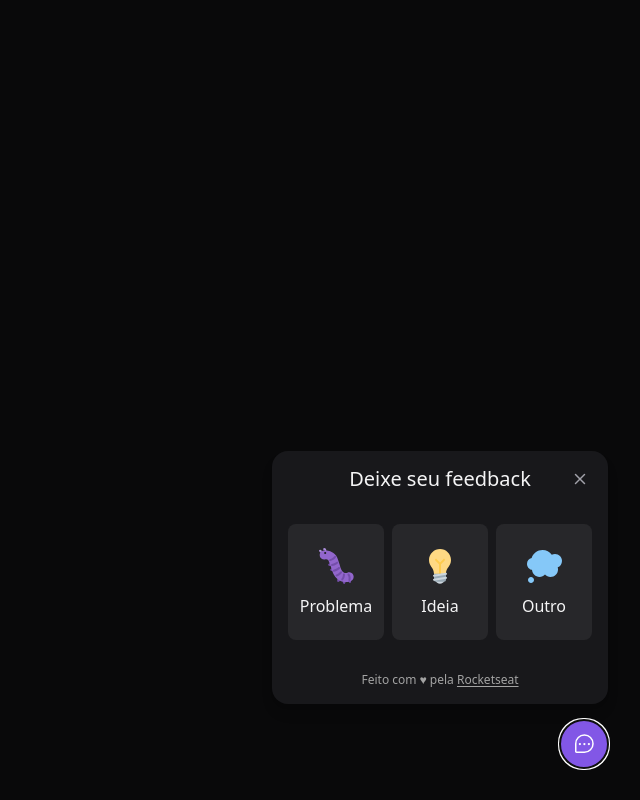
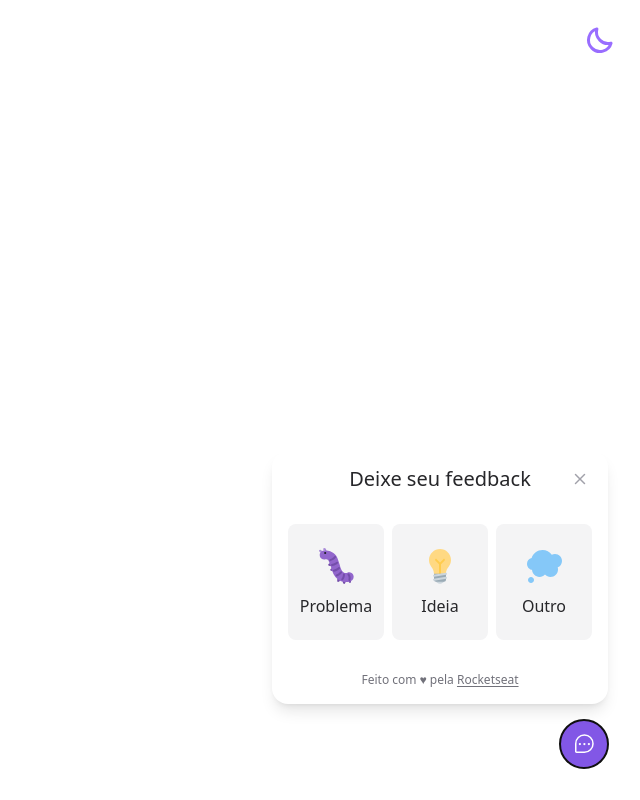
Before and after one commit to acferM/nlw-return, a React (Vite) app in the folder web/: page / in a window 1280 px wide. Both pictures are taken after a click on the button "Feedback". Shown: the whole page, without its empty margins (640-1280 px from the left). Built offline with nearby package versions, Linux system fonts and the light colour scheme; no server answers.

Commit message:
added light theme to web

```diff
--- a/web/index.html
+++ b/web/index.html
@@ -1,12 +1,15 @@
 <!DOCTYPE html>
 <html lang="pt-br">
+
 <head>
   <meta charset="UTF-8" />
   <meta name="viewport" content="width=device-width, initial-scale=1.0" />
   <title>Vite App</title>
 </head>
+
 <body>
   <div id="root"></div>
   <script type="module" src="/src/main.tsx"></script>
 </body>
+
 </html>
--- a/web/src/App.tsx
+++ b/web/src/App.tsx
@@ -1,7 +1,12 @@
+import { ThemeSwitcher } from "./components/ThemeSwitcher"
 import { Widget } from "./components/Widget"
 
 export function App() {
   return (
-    <Widget />
+    <div className="flex w-[100%] h-[100vh] bg-white dark:bg-[#09090A] text-zinc-800 dark:text-zinc-100 transition-colors">
+      <ThemeSwitcher />
+
+      <Widget />
+    </div>
   )
 }
--- a/web/src/components/Loading.tsx
+++ b/web/src/components/Loading.tsx
@@ -3,7 +3,7 @@
 export function Loading() {
   return (
     <div className="w-6 h-6 flex items-center justify-center overflow-hidden">
-      <CircleNotch weight="bold" className="w-4 h-4 animate-spin" />
+      <CircleNotch weight="bold" className="w-4 h-4 animate-spin text-zinc-800 dark:text-zinc-100" />
     </div>
   )
 }
--- /dev/null
+++ b/web/src/components/ThemeSwitcher.tsx
@@ -0,0 +1,27 @@
+import { Moon, SunDim } from "phosphor-react";
+import { useCallback, useState } from "react";
+
+export function ThemeSwitcher() {
+  const [isDarkMode, setIsDarkMode] = useState(false)
+
+  const handleToggleDarkMode = useCallback(() => {
+    if (!isDarkMode) {
+      document.querySelector('html')!.classList.add('dark')
+      setIsDarkMode(prevState => !prevState)
+      return;
+    }
+
+    document.querySelector('html')!.classList.remove('dark')
+
+    setIsDarkMode(prevState => !prevState)
+  }, [isDarkMode])
+
+  return (
+    <button
+      onClick={handleToggleDarkMode}
+      className="absolute top-4 right-4 text-brand-300 hover:bg-zinc-100 dark:hover:bg-zinc-700 p-2 rounded-full flex items-center justify-center transition-colors"
+    >
+      {isDarkMode ? <SunDim weight="bold" className="w-8 h-8" /> : <Moon weight="bold" className="w-8 h-8" />}
+    </button>
+  )
+}
--- a/web/src/components/WidgetForm/ScreenshotButton.tsx
+++ b/web/src/components/WidgetForm/ScreenshotButton.tsx
@@ -35,7 +35,7 @@
           backgroundPosition: 'right bottom', // to test this app
           backgroundSize: 180, // to test this app
         }}
-        className="p-1 w-10 h10 rounded-md border-transparent flex justify-end items-end text-zinc-400 hover:text-zinc-100 transition-colors"
+        className="p-1 w-10 h10 rounded-md border-transparent flex justify-end items-end text-zinc-500 dark:text-zinc-400 hover:text-zinc-800 dark:hover:text-zinc-100 transition-colors border-[1px] border-zinc-300 dark:border-zinc-600"
       >
         <Trash weight="fill" />
       </button>
@@ -46,9 +46,9 @@
     <button
       type="button"
       onClick={handleTakeScreenshot}
-      className="p-2 bg-zinc-800 rounded-md border-transparent hover:bg-zinc-700 transition-colors focus:outline-none focus:ring-2 focus:ring-offset-2 focus:ring-offset-zinc-900 focus:ring-brand-500"
+      className="p-2 bg-zinc-100 dark:bg-zinc-800 rounded-md border-transparent hover:bg-zinc-200 dark:hover:bg-zinc-700 transition-colors focus:outline-none focus:ring-2 focus:ring-offset-2 focus:ring-brand-500"
     >
-      {isTakingScreenshot ? <Loading /> : <Camera className="w-6 h-6" />}
+      {isTakingScreenshot ? <Loading /> : <Camera className="w-6 h-6 text-zinc-800 dark:text-zinc-100" />}
     </button>
   )
 }
--- a/web/src/components/WidgetForm/Steps/FeedbackContentStep.tsx
+++ b/web/src/components/WidgetForm/Steps/FeedbackContentStep.tsx
@@ -39,7 +39,7 @@
 
   return (
     <>
-      <header className="mx-8">
+      <header className="mx-8z">
         <button
           type="button"
           onClick={onRestartFeedbackRequested}
@@ -67,7 +67,7 @@
         <textarea
           placeholder="Conte com detalhes o que está acontecendo..."
           onChange={event => setComment(event.target.value)}
-          className="min-w-[304px] w-full min-h-[112px] text-sm placeholder-zinc-400 text-zinc-100 border-zinc-600 bg-transparent rounded-md focus:border-brand-500 focus:ring-brand-500 focus:ring-1 resize-none focus:outline-none scrollbar scrollbar-thumb-zinc-700 scrollbar-track-transparent scrollbar-thin"
+          className="min-w-[304px] w-full min-h-[112px] text-sm placeholder-zinc-500 dark:placeholder-zinc-400 text-zinc-800 dark:text-zinc-100 border-zinc-300 dark:border-zinc-600 bg-transparent rounded-md focus:border-brand-500 focus:ring-brand-500 focus:ring-1 resize-none focus:outline-none scrollbar scrollbar-thumb-zinc-700 scrollbar-track-transparent scrollbar-thin"
         />
 
         <footer className="flex gap-2 mt-2 text-zinc-100">
--- a/web/src/components/WidgetForm/Steps/FeedbackSuccessStep.tsx
+++ b/web/src/components/WidgetForm/Steps/FeedbackSuccessStep.tsx
@@ -21,7 +21,7 @@
 
         <button
           onClick={onFeedbackRestartRequested}
-          className="py-2 px-6 mt-6 bg-zinc-800 rounded-md border-transparent text-sm leading-6 hover:bg-zinc-700 transition-colors focus:outline-none focus:ring-2 focus:ring-offset-2 focus:ring-offset-zinc-900 focus:ring-brand-500"
+          className="py-2 px-6 mt-6 bg-zinc-100 dark:bg-zinc-800 rounded-md border-transparent text-sm leading-6 hover:bg-zinc-200 dark:hover:bg-zinc-700 transition-colors focus:outline-none focus:ring-2 focus:ring-offset-2 focus:ring-offset-zinc-900 focus:ring-brand-500"
         >
           Quero enviar outro
         </button>
--- a/web/src/components/WidgetForm/Steps/FeedbackTypeStep.tsx
+++ b/web/src/components/WidgetForm/Steps/FeedbackTypeStep.tsx
@@ -18,7 +18,7 @@
         {Object.entries(feedbackTypes).map(([key, feedbackType]) => (
           <button
             key={key}
-            className="bg-zinc-800 rounded-lg py-5 w-24 flex flex-col flex-1 items-center gap-2 border-2 border-transparent hover:border-brand-500 focus:border-brand-500 focus:outline-none transition-colors"
+            className="bg-zinc-100 dark:bg-zinc-800 rounded-lg py-5 w-24 flex flex-col flex-1 items-center gap-2 border-2 border-transparent hover:border-brand-500 focus:border-brand-500 focus:outline-none transition-colors"
             type="button"
             onClick={() => onFeedbackTypeChanged(key as FeedbackType)}
           >
--- a/web/src/components/WidgetForm/index.tsx
+++ b/web/src/components/WidgetForm/index.tsx
@@ -46,7 +46,7 @@
 
   return (
     <div
-      className="bg-zinc-900 p-4 relative rounded-2xl mb-4 flex flex-col items-center shadow-lg w-[calc(100vw-2rem)] md:w-auto"
+      className="bg-white dark:bg-zinc-900 p-4 relative rounded-2xl mb-4 flex flex-col items-center shadow-lg w-[calc(100vw-2rem)] md:w-auto"
     >
       {feedbackSent ? (
         <FeedbackSuccessStep
@@ -63,7 +63,7 @@
         />
       )}
 
-      <footer className="text-xs text-neutral-400">
+      <footer className="text-xs text-zinc-500 dark:text-zinc-400">
         Feito com ♥ pela <a href="https://rocketseat.com.br" className="underline underline-offset-2">Rocketseat</a>
       </footer>
     </div >
--- a/web/src/global.css
+++ b/web/src/global.css
@@ -1,7 +1,3 @@
 @tailwind base;
 @tailwind components;
 @tailwind utilities;
-
-body {
-  @apply bg-[#09090a] text-zinc-100;
-}
--- a/web/tailwind.config.js
+++ b/web/tailwind.config.js
@@ -1,4 +1,5 @@
 module.exports = {
+  darkMode: 'class',
   content: ["./src/**/*.tsx"],
   theme: {
     extend: {
```
Lines whose indentation alone changed are shown as unchanged.
